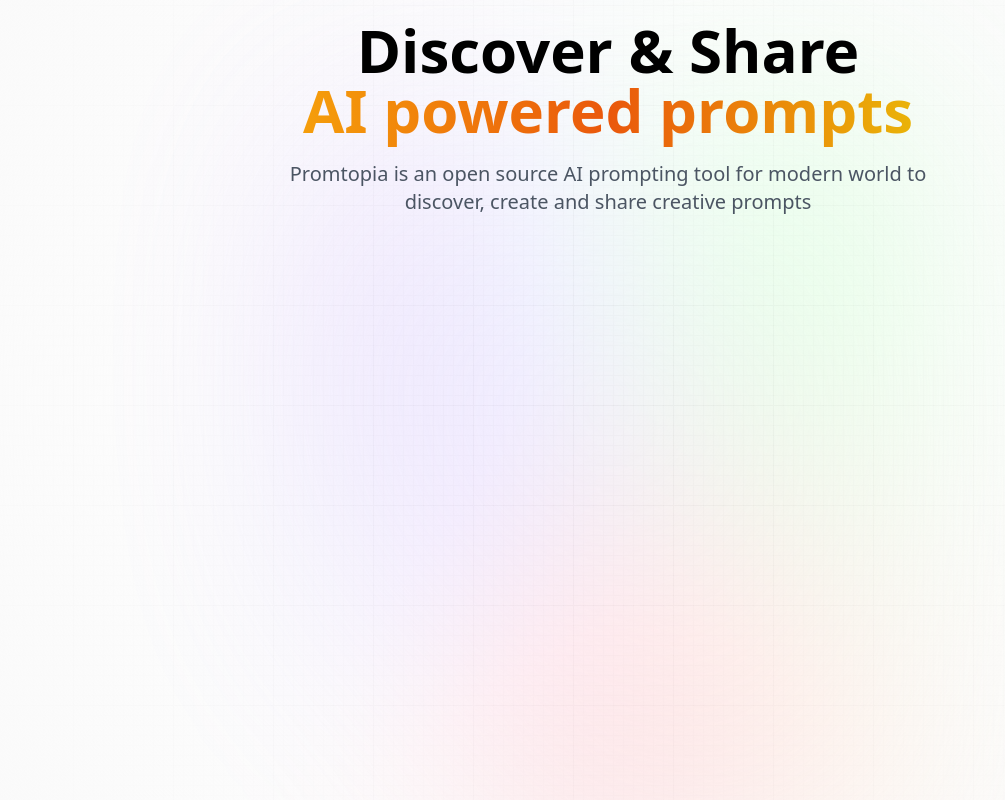
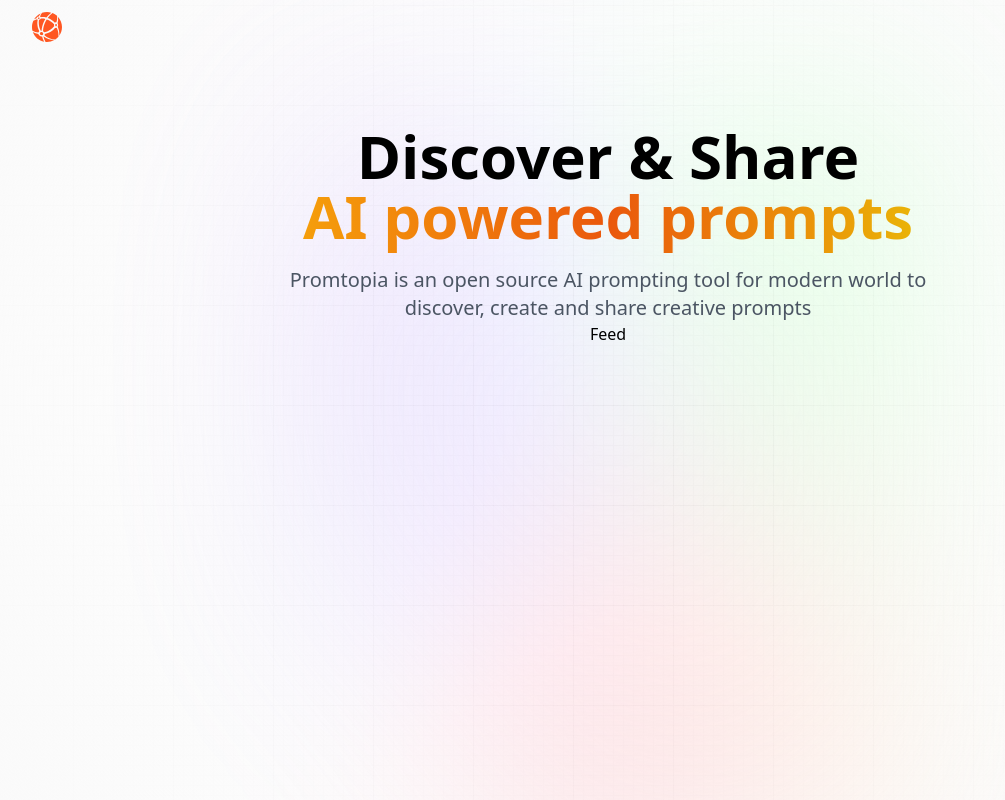
Before and after one commit to safakun/nextjs_app, a Next.js app: page / in a window 1280 px wide. Shown: the whole page, without its empty margins (32-1037 px from the left). Built offline with nearby package versions, Linux system fonts and the light colour scheme.

Commit message:
added logo

```diff
--- a/app/layout.jsx
+++ b/app/layout.jsx
@@ -1,4 +1,7 @@
 import '@styles/globals.css';
+
+import Nav from '@components/Nav';
+import Provider from '@components/Provider';
 
 export const metadata = {
     title: "Promtopia",
@@ -13,6 +16,7 @@
             <div className="gradient" />
         </div>
         <main className="app">
+          <Nav />
             {children}
         </main>
         </body>
--- a/app/page.jsx
+++ b/app/page.jsx
@@ -1,3 +1,4 @@
+import Feed from "@components/Feed";
 
 const Home = () => {
 
@@ -11,7 +12,7 @@
                 Promtopia is an open source AI prompting tool for modern world to discover, create and share creative prompts
             </p>
 
-            {/* Feed */}
+           <Feed />
         </section>
     )
 }
--- a/components/Nav.jsx
+++ b/components/Nav.jsx
@@ -1,8 +1,25 @@
-import React from 'react'
+"use client";
+
+import Link from "next/link";
+import Image from "next/image"; // automatically optimize images
+
+import { useState, useEffect } from "react";
+import { signIn, signOut, useSession, getProviders } from 'next-auth/react';
 
 const Nav = () => {
   return (
-    <div>Nav</div>
+    <nav className="flex-between w-full mb-16 pt-3">
+      <Link className="flex gap-2 flex-center"
+      href="/"
+      >
+        <Image src="/assets/images/logo.svg"
+        alt="Promtopia logo"
+        width={30}
+        height={30}
+        className="object-contain"
+        />
+      </Link>
+    </nav>
   )
 }
 
```
